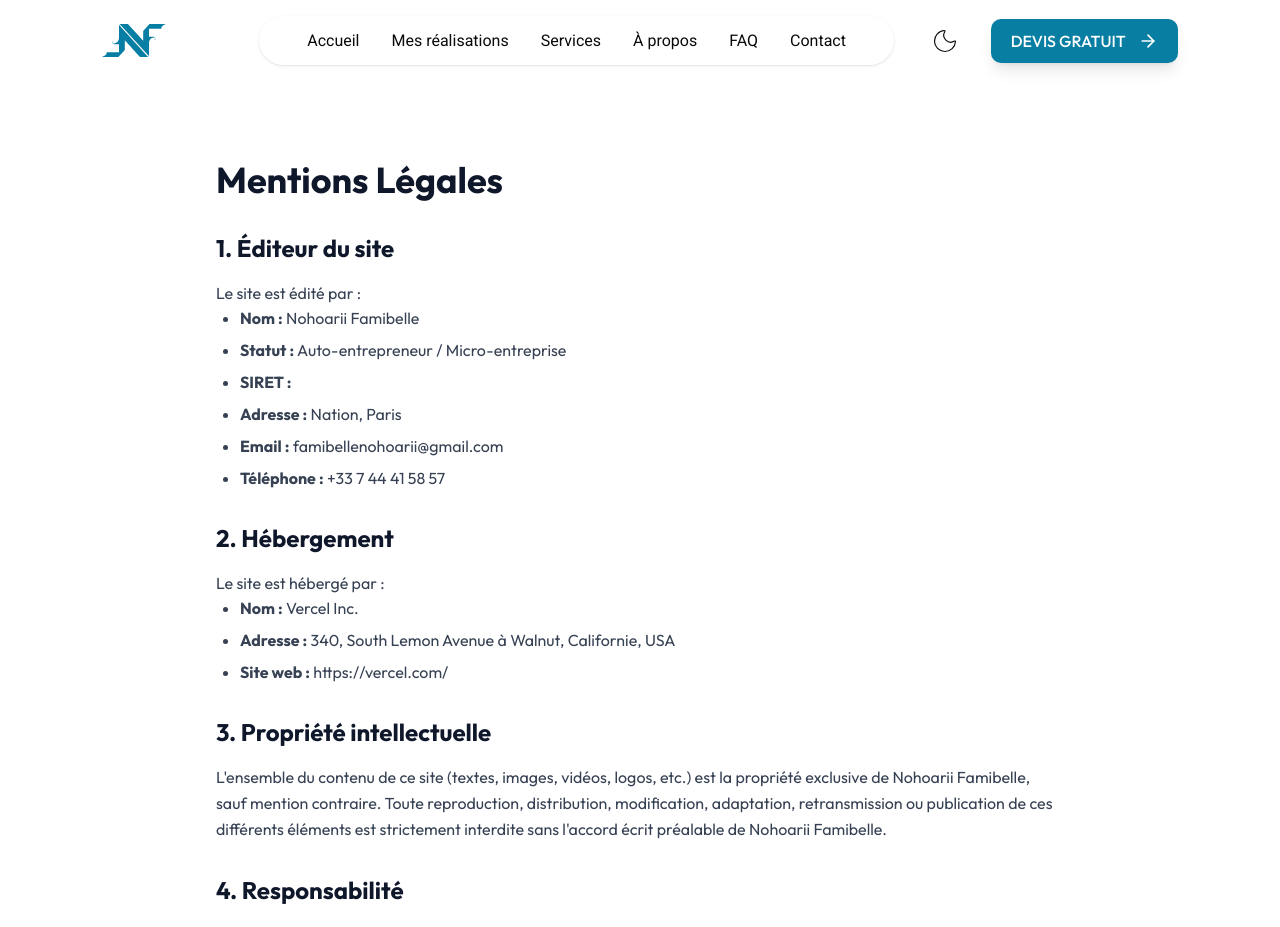
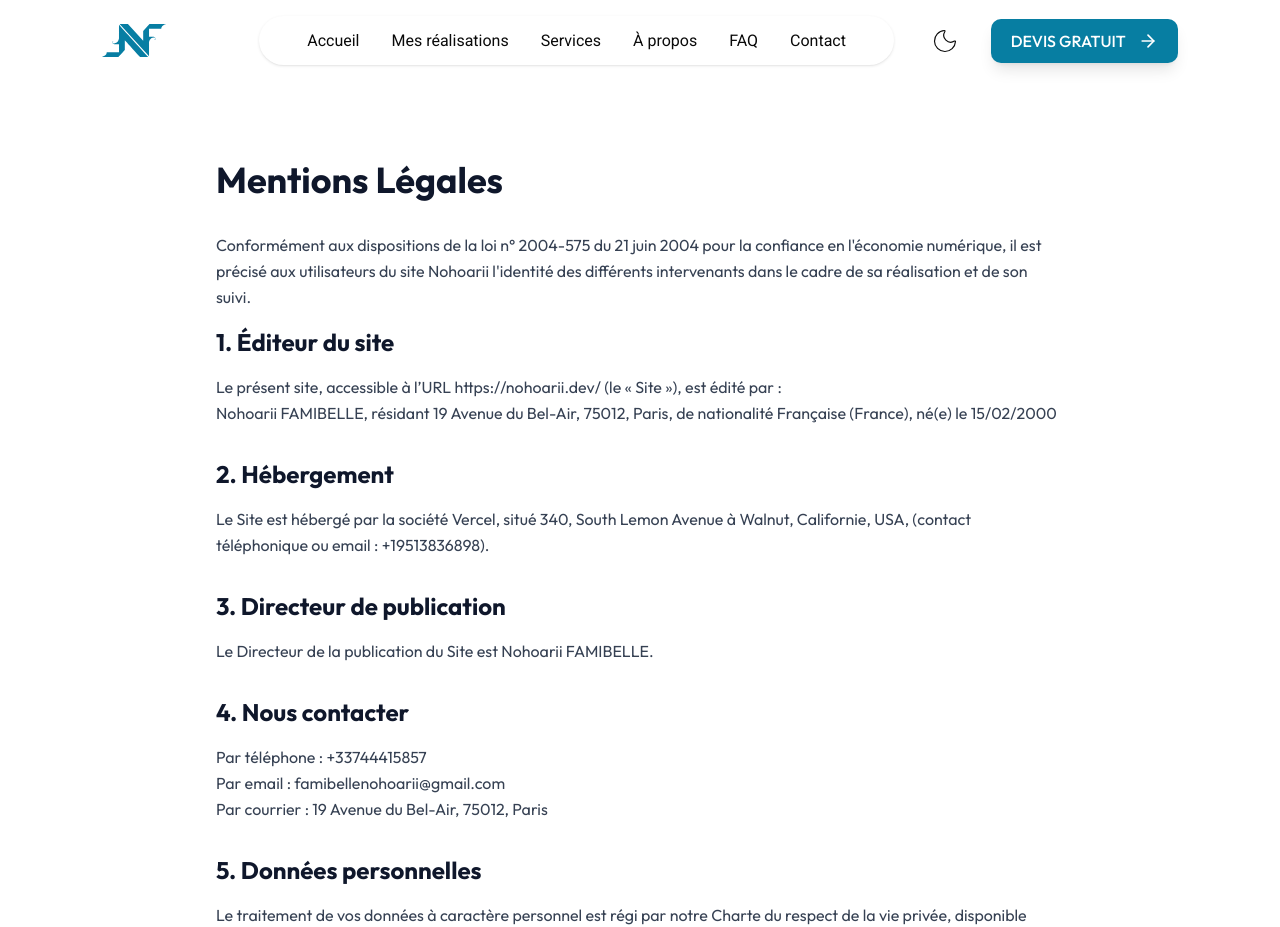
Before and after one commit to nohoariifamibelle/portfolio-nohoarii-famibelle, a Next.js app: page /mentions-legales in a window 1280 px wide. Shown: the top 927 px of the page. Built offline with nearby package versions, Linux system fonts and the light colour scheme.

Commit message:
fix(mentions-legales) : Modify Mentions legales page

```diff
--- a/src/app/mentions-legales/page.tsx
+++ b/src/app/mentions-legales/page.tsx
@@ -19,32 +19,24 @@ export default function MentionsLegales() {
 
           <div className="prose prose-slate max-w-none space-y-8">
             <section>
+              <p className="text-gray-700 leading-relaxed mb-4">
+                Conformément aux dispositions de la loi n° 2004-575 du 21 juin
+                2004 pour la confiance en l&apos;économie numérique, il est
+                précisé aux utilisateurs du site Nohoarii l&apos;identité des
+                différents intervenants dans le cadre de sa réalisation et de
+                son suivi.
+              </p>
               <h2 className="text-2xl font-bold text-slate-900 mb-4">
                 1. Éditeur du site
               </h2>
               <p className="text-gray-700 leading-relaxed">
-                Le site est édité par :
+                Le présent site, accessible à l’URL https://nohoarii.dev/ (le «
+                Site »), est édité par :
               </p>
-              <ul className="list-disc pl-6 text-gray-700 space-y-2">
-                <li>
-                  <strong>Nom :</strong> Nohoarii Famibelle
-                </li>
-                <li>
-                  <strong>Statut :</strong> Auto-entrepreneur / Micro-entreprise
-                </li>
-                <li>
-                  <strong>SIRET :</strong>
-                </li>
-                <li>
-                  <strong>Adresse :</strong> Nation, Paris
-                </li>
-                <li>
-                  <strong>Email :</strong> famibellenohoarii@gmail.com
-                </li>
-                <li>
-                  <strong>Téléphone :</strong> +33 7 44 41 58 57
-                </li>
-              </ul>
+              <p className="text-gray-700 leading-relaxed">
+                Nohoarii FAMIBELLE, résidant 19 Avenue du Bel-Air, 75012, Paris,
+                de nationalité Française (France), né(e) le 15/02/2000
+              </p>
             </section>
 
             <section>
@@ -52,68 +44,46 @@ export default function MentionsLegales() {
                 2. Hébergement
               </h2>
               <p className="text-gray-700 leading-relaxed">
-                Le site est hébergé par :
-              </p>
-              <ul className="list-disc pl-6 text-gray-700 space-y-2">
-                <li>
-                  <strong>Nom :</strong> Vercel Inc.
-                </li>
-                <li>
-                  <strong>Adresse :</strong> 340, South Lemon Avenue à Walnut,
-                  Californie, USA
-                </li>
-                <li>
-                  <strong>Site web :</strong> https://vercel.com/
-                </li>
-              </ul>
-            </section>
-
-            <section>
-              <h2 className="text-2xl font-bold text-slate-900 mb-4">
-                3. Propriété intellectuelle
-              </h2>
-              <p className="text-gray-700 leading-relaxed">
-                L&apos;ensemble du contenu de ce site (textes, images, vidéos,
-                logos, etc.) est la propriété exclusive de Nohoarii Famibelle,
-                sauf mention contraire. Toute reproduction, distribution,
-                modification, adaptation, retransmission ou publication de ces
-                différents éléments est strictement interdite sans l&apos;accord
-                écrit préalable de Nohoarii Famibelle.
+                Le Site est hébergé par la société Vercel, situé 340, South
+                Lemon Avenue à Walnut, Californie, USA, (contact téléphonique ou
+                email : +19513836898).
               </p>
             </section>
 
             <section>
               <h2 className="text-2xl font-bold text-slate-900 mb-4">
-                4. Responsabilité
+                3. Directeur de publication
               </h2>
               <p className="text-gray-700 leading-relaxed">
-                Les informations contenues sur ce site sont aussi précises que
-                possible et le site est périodiquement remis à jour. Toutefois,
-                Nohoarii Famibelle ne peut garantir l&apos;exactitude, la
-                complétude ou l&apos;actualité des informations diffusées sur
-                son site.
+                Le Directeur de la publication du Site est Nohoarii FAMIBELLE.
               </p>
             </section>
 
             <section>
               <h2 className="text-2xl font-bold text-slate-900 mb-4">
-                5. Liens hypertextes
+                4. Nous contacter
               </h2>
               <p className="text-gray-700 leading-relaxed">
-                Le site peut contenir des liens hypertextes vers d&apos;autres
-                sites. Nohoarii Famibelle n&apos;exerce aucun contrôle sur ces
-                sites et décline toute responsabilité quant à leur contenu.
+                Par téléphone : +33744415857
+              </p>
+              <p className="text-gray-700 leading-relaxed">
+                Par email : famibellenohoarii@gmail.com
+              </p>
+              <p className="text-gray-700 leading-relaxed">
+                Par courrier : 19 Avenue du Bel-Air, 75012, Paris
               </p>
             </section>
 
             <section>
               <h2 className="text-2xl font-bold text-slate-900 mb-4">
-                6. Droit applicable
+                5. Données personnelles
               </h2>
               <p className="text-gray-700 leading-relaxed">
-                Le présent site et les mentions légales sont soumis au droit
-                français. En cas de litige, les tribunaux français seront seuls
-                compétents.
+                Le traitement de vos données à caractère personnel est régi par
+                notre Charte du respect de la vie privée, disponible depuis la
+                section &quot;Charte de Protection des Données
+                Personnelles&quot;, conformément au Règlement Général sur la
+                Protection des Données 2016/679 du 27 avril 2016 («RGPD»).
               </p>
             </section>
           </div>
```
